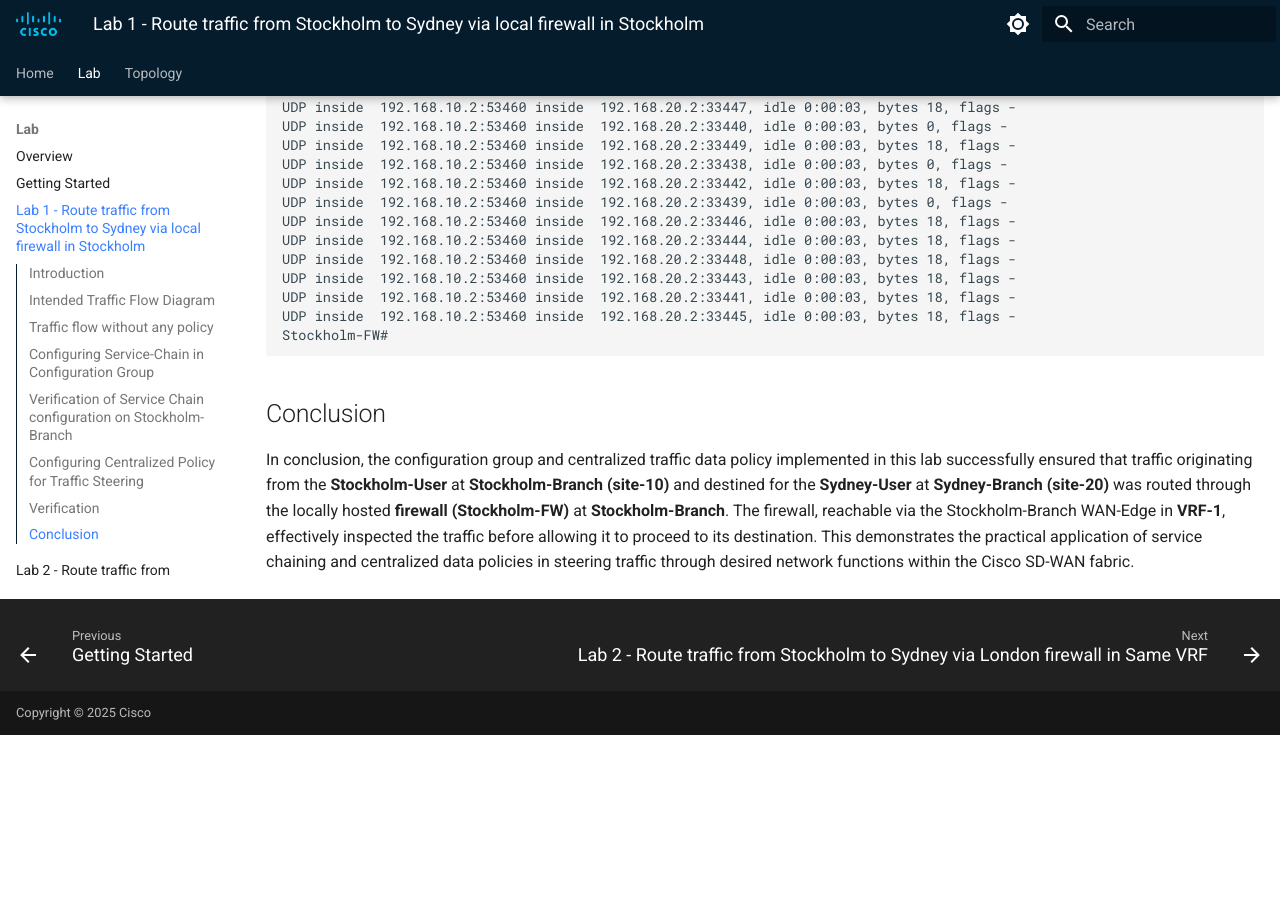
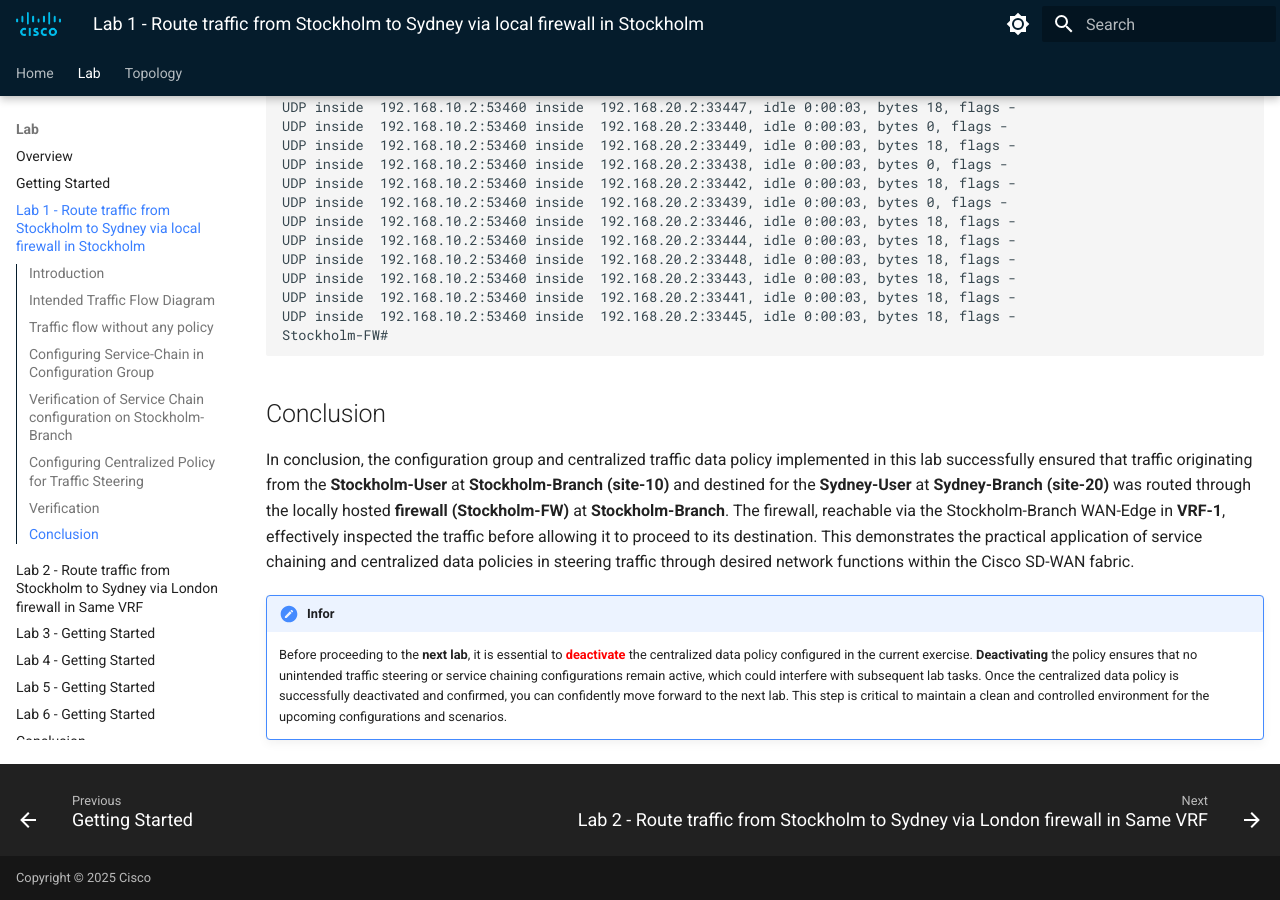
Before and after one commit to ciscodocs/ltrent-2008-clemea25, an MkDocs documentation site: the page built from docs/lab1_getting_started.md, in a window 1280 px wide and 900 px high, scrolled down 29125 px. Built offline with MkDocs 1.6.1 and Material for MkDocs 9.7.7, drawn with Linux system fonts in a browser that asks for light colours; before the commit the page ends 29860 px from its top, so only the background shows below that.

Commit message:
Scenario-2 guide

````diff
--- a/docs/lab1_getting_started.md
+++ b/docs/lab1_getting_started.md
@@ -364,3 +364,6 @@ Stockholm-FW#
 ```
 ## Conclusion
 In conclusion, the configuration group and centralized traffic data policy implemented in this lab successfully ensured that traffic originating from the **Stockholm-User** at **Stockholm-Branch (site-10)** and destined for the **Sydney-User** at **Sydney-Branch (site-20)** was routed through the locally hosted **firewall (Stockholm-FW)** at **Stockholm-Branch**. The firewall, reachable via the Stockholm-Branch WAN-Edge in **VRF-1**, effectively inspected the traffic before allowing it to proceed to its destination. This demonstrates the practical application of service chaining and centralized data policies in steering traffic through desired network functions within the Cisco SD-WAN fabric.
+
+!!! infor
+    Before proceeding to the **next lab**, it is essential to **<font color="red">deactivate</font>** the centralized data policy configured in the current exercise. **Deactivating** the policy ensures that no unintended traffic steering or service chaining configurations remain active, which could interfere with subsequent lab tasks. Once the centralized data policy is successfully deactivated and confirmed, you can confidently move forward to the next lab. This step is critical to maintain a clean and controlled environment for the upcoming configurations and scenarios.
````
